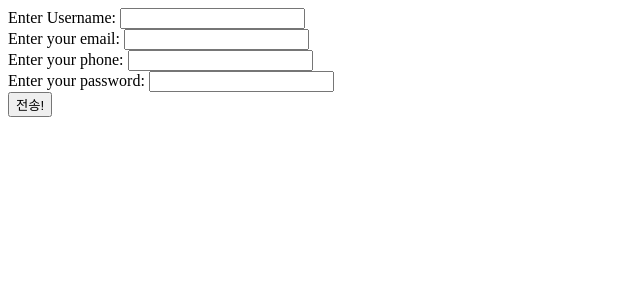
After one commit to bigpiggood/web_server, a Flask app: page /register in a window 1280 px wide. The commit adds this page. Shown: the top 300 px of the page, without its empty margins (0-640 px from the left). Run offline with Flask 3, Linux system fonts and the light colour scheme.

Commit message:
register

```diff
--- a/app.py
+++ b/app.py
@@ -1,9 +1,16 @@
 from flask import Flask , render_template , request
 from data import Articles
+from mysql import Mysql
+import config
+# print(Articles())
+import pymysql
 
-print(Articles())
+
 
 app = Flask(__name__)
+
+mysql = Mysql(password=config.PASSWORD)
+
 
 @app.route('/', methods=['GET', 'POST'])
 def index():
@@ -35,14 +42,39 @@ def hello():
         return render_template('index.html', name=name, hello=hello)
 
 
-
-
 @app.route('/list', methods=['GET', 'POST'])
 def list():
     data = Articles()
     return render_template('list.html', data=data)
 
 
+@app.route('/register', methods=['GET', 'POST'])
+def register():
+    if request.method == 'POST':
+       username = request.form['username']
+       email = request.form['email']
+       phone = request.form['phone']
+       password = request.form['password']
+       print(username, email, phone, password)
+    #  print(result)
+
+       db = pymysql.connect(host=mysql.host, user=mysql.user, db=mysql.db, password=mysql.password, charset=mysql.charset)
+       curs = db.cursor()
+
+       sql = f'SELECT * FROM user WHERE email = %s'
+       curs.execute(sql, email)
+
+       rows = curs.fetchall()
+       print(rows)
+       if rows:
+           return "Persistance Denied"
+       else:
+          result = mysql.insert_user(username, email, phone, password)
+          print(result)
+          return "succes"
+
+    elif request.method == 'GET':
+        return render_template('register.html')
 
 
 if __name__=='__main__':
--- a/mysql.py
+++ b/mysql.py
@@ -54,6 +54,8 @@ class Mysql:
         db.commit()
         db.close()
 
+        return result
+
 
     def verify_password(self, email, password):
         db = pymysql.connect(host=self.host, user=self.user, db=self.db, password=self.password, charset=self.charset)
@@ -87,7 +89,7 @@ class Mysql:
 
 
 
-mysql = Mysql(password='java')
+# mysql = Mysql(password='java')
 # rows = mysql.get_user()
 # print(rows)
 
--- /dev/null
+++ b/templates/register.html
@@ -0,0 +1,31 @@
+<!DOCTYPE html>
+<html lang="ko">
+<head>
+    <meta charset="UTF-8">
+    <meta name="viewport" content="width=device-width, initial-scale=1.0">
+    <title>Join Page</title>
+</head>
+<body>
+    <form action="/register" method="post" class="form-example">
+        <div class="form-example">
+          <label for="name">Enter Username: </label>
+          <input type="text" name="username" id="name" required>
+        </div>
+        <div class="form-example">
+          <label for="email">Enter your email: </label>
+          <input type="email" name="email" id="email" required>
+        </div>
+        <div class="form-example">
+            <label for="phone">Enter your phone: </label>
+            <input type="text" name="phone" id="phone" required>
+          </div>
+          <div class="form-example">
+            <label for="password">Enter your password: </label>
+            <input type="password" name="password" id="password" required>
+          </div>
+        <div class="form-example">
+          <input type="submit" value="전송!">
+        </div>
+      </form>
+</body>
+</html>
```
Also changed, not shown: templates/index.html (+8 -0 lines), 1 other file.
